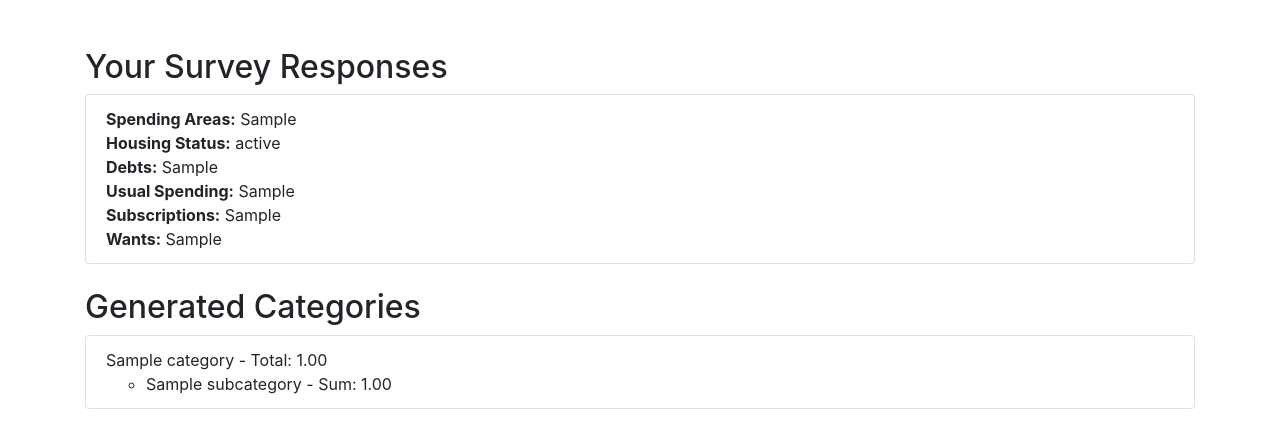
After one commit to AgonAdili/procredit_challenge, a Django app: page /survey/results/ in a window 1280 px wide. The commit adds this page. Shown: the top 448 px of the page. Run offline with Django 5.2, Linux system fonts and the light colour scheme; a user stored in the database is signed in; tables that the repository leaves empty hold one stand-in row (values such as "Sample post"); some libraries are stand-ins or nearby versions.

Commit message:
Survey Added

```diff
--- a/procredit_app/models.py
+++ b/procredit_app/models.py
@@ -1,6 +1,9 @@
 from django.db import models
 from django.contrib.auth.models import User
-
+from django.db.models import Sum
+from django.db.models.signals import post_migrate
+from django.dispatch import receiver
+from datetime import date
 
 class Client(models.Model):
     user = models.OneToOneField(User, on_delete = models.CASCADE)
@@ -18,15 +21,15 @@ class OutcomeCategory(models.Model):
 
 class Income(models.Model):
     user = models.ForeignKey(User, on_delete=models.CASCADE)
-    job_title = models.CharField(max_length=255)
+    job_title = models.CharField(null = True, blank = False, max_length=255)
     amount = models.DecimalField(max_digits=10, decimal_places=2)
-    date = models.DateField()
+    date = models.DateField(default = date.today())
 
 class Outcome(models.Model):
     CATEGORY_CHOICES = [
-        ('rent', 'Rent'),
-        ('car', 'Car'),
-        ('insurance', 'Insurance'),
+        ('bills', 'Bills'),
+        ('needs', 'Needs'),
+        ('wants', 'Wants'),
     ]
     user = models.ForeignKey(User, on_delete = models.CASCADE)
     category = models.CharField(max_length = 50, choices = CATEGORY_CHOICES)
@@ -34,8 +37,8 @@ class Outcome(models.Model):
     date = models.DateField()
 
 
-
 class Survey(models.Model):
+    user = models.ForeignKey(User, on_delete=models.CASCADE)
     spending_areas = models.TextField()
     housing_status = models.CharField(max_length=255)
     debts = models.TextField()
@@ -44,7 +47,56 @@ class Survey(models.Model):
     wants = models.TextField()
     created_at = models.DateTimeField(auto_now_add=True)
 
-#     user = models.ForeignKey(User, on_delete=models.CASCADE)
-#     category = models.ForeignKey(OutcomeCategory, on_delete=models.CASCADE)
-#     amount = models.DecimalField(max_digits=10, decimal_places=2)
-#     date = models.DateField()
+class Category(models.Model):
+    user = models.ForeignKey(User, on_delete=models.CASCADE)
+    name = models.CharField(max_length=100)
+    sum = models.DecimalField(max_digits=10, decimal_places=2, default=0)
+
+    def __str__(self):
+        return self.name
+
+    def update_sum(self):
+        self.sum = self.subcategories.aggregate(total_sum=Sum('sum'))['total_sum'] or 0
+        self.save()
+
+class SubCategory(models.Model):
+    category = models.ForeignKey(Category, related_name='subcategories', on_delete=models.CASCADE)
+    name = models.CharField(max_length=100)
+    sum = models.DecimalField(max_digits=10, decimal_places=2, default=0)
+
+    def __str__(self):
+        return self.name
+
+    def save(self, *args, **kwargs):
+        super().save(*args, **kwargs)
+        self.category.update_sum()
+
+
+from django.db.models.signals import post_migrate
+from django.dispatch import receiver
+from django.contrib.auth.models import User
+
+@receiver(post_migrate)
+def create_default_categories(sender, **kwargs):
+    if sender.name == 'procredit_app':  # Replace 'procredit_app' with the actual name of your app
+        default_user = User.objects.filter(is_superuser=True).first()  # Ensure you have a default user
+
+        if not default_user:
+            raise Exception("No superuser found. Create a superuser to associate default categories.")
+
+        default_categories = {
+            'Bills': [
+                'Medical bills', 'Electricity', 'Gas and Fuel', 'Water', 'Garbage', 'Taxes', 'Insurance',
+            ],
+            'Needs': [
+                'Groceries', 'Transportation', 'Healthcare', 'Clothing', 'Education', 'Savings'
+            ],
+            'Wants': [
+                # Add subcategories as needed
+            ]
+        }
+
+        for category_name, subcategories in default_categories.items():
+            category, created = Category.objects.get_or_create(name=category_name, user=default_user)
+            for subcategory_name in subcategories:
+                SubCategory.objects.get_or_create(category=category, name=subcategory_name)
--- /dev/null
+++ b/procredit_app/templates/category_list.html
@@ -0,0 +1,42 @@
+<!DOCTYPE html>
+<html>
+<head>
+    <title>Survey Results</title>
+    <link rel="stylesheet" href="https://stackpath.bootstrapcdn.com/bootstrap/4.5.2/css/bootstrap.min.css">
+</head>
+<body>
+    <div class="container mt-5">
+        <h2>Your Survey Responses</h2>
+        <ul class="list-group">
+            {% for survey in survey_responses %}
+                <li class="list-group-item">
+                    <strong>Spending Areas:</strong> {{ survey.spending_areas }}<br>
+                    <strong>Housing Status:</strong> {{ survey.housing_status }}<br>
+                    <strong>Debts:</strong> {{ survey.debts }}<br>
+                    <strong>Usual Spending:</strong> {{ survey.usual_spending }}<br>
+                    <strong>Subscriptions:</strong> {{ survey.subscriptions }}<br>
+                    <strong>Wants:</strong> {{ survey.wants }}
+                </li>
+            {% endfor %}
+        </ul>
+
+        <h2 class="mt-4">Generated Categories</h2>
+        <ul class="list-group">
+            {% for category in categories %}
+                <li class="list-group-item">
+                    {{ category.name }} - Total: {{ category.sum }}
+                    <ul>
+                        {% for subcategory in category.subcategories.all %}
+                            <li>{{ subcategory.name }} - Sum: {{ subcategory.sum }}</li>
+                        {% endfor %}
+                    </ul>
+                </li>
+            {% endfor %}
+        </ul>
+    </div>
+
+    <script src="https://code.jquery.com/jquery-3.5.1.slim.min.js"></script>
+    <script src="https://cdn.jsdelivr.net/npm/@popperjs/core@2.5.4/dist/umd/popper.min.js"></script>
+    <script src="https://stackpath.bootstrapcdn.com/bootstrap/4.5.2/js/bootstrap.min.js"></script>
+</body>
+</html>
--- a/procredit_app/templates/login.html
+++ b/procredit_app/templates/login.html
@@ -5,7 +5,7 @@
 </head>
 <body>
     <h2>Login</h2>
-    <form method="post">
+    <form method="post" >
         {% csrf_token %}
         {{ form.as_p }}
         <button type="submit">Login</button>
--- a/procredit_app/urls.py
+++ b/procredit_app/urls.py
@@ -9,5 +9,8 @@ urlpatterns = [
     path('survey/results/', views.survey_results, name='survey_results'),
     path('login/', views.user_login, name = 'login'),
     path('logout/', views.user_logout, name='logout'),
+    path('category/', views.category_list, name='category_list'),
+    path('category/add_category/', views.add_category, name='add_category'),
+    path('category/add_subcategory/', views.add_subcategory, name='add_subcategory'),
     path('', views.dashboard, name = 'dashboard')
 ]
--- a/procredit_app/views.py
+++ b/procredit_app/views.py
@@ -4,11 +4,13 @@ from .forms import *
 from .models import *
 from django.http import JsonResponse
 import json
-
 from django.contrib.auth import login, authenticate, logout
 from django.contrib.auth.decorators import login_required
-from .forms import SignUpForm, IncomeForm, OutcomeForm, LoginForm, OutcomeCategoryForm
-from .models import Client, NonClient, Income, Outcome, OutcomeCategory
+from django.contrib.auth.forms import AuthenticationForm
+from django.views.decorators.csrf import csrf_exempt
+from django.utils.decorators import method_decorator
+
+
 
 def signup(request):
     if request.method == 'POST':
@@ -28,19 +30,20 @@ def signup(request):
 
 def user_login(request):
     if request.method == 'POST':
-        form = LoginForm(request.POST)
+        form = AuthenticationForm(request, data=request.POST)
         if form.is_valid():
             username = form.cleaned_data['username']
             password = form.cleaned_data['password']
             user = authenticate(request, username=username, password=password)
 
             if user is not None:
-                login(request, user)
-                return redirect('dashboard')
+                login(request, user)  # This starts the session for the logged-in user
+                request.session['username'] = username  # Store the username in the session
+                return redirect('/survey/')
             else:
                 form.add_error(None, 'Invalid Username or Password!')
     else:
-        form = LoginForm()
+        form = AuthenticationForm()
     return render(request, 'login.html', {'form': form})
 
 @login_required(login_url = '/login/')
@@ -123,9 +126,89 @@ def survey_view(request):
 
     return render(request, 'survey.html', {'forms': forms})
 
+def submit_survey(request):
+    if request.method == 'POST':
+        spending_areas = request.POST.getlist('spending_areas')
+        housing_status = request.POST.get('housing_status')
+        debts = request.POST.getlist('debts')
+        usual_spending = request.POST.getlist('usual_spending')
+        subscriptions = request.POST.getlist('subscriptions')
+        wants = request.POST.getlist('wants')
+
+        if spending_areas and housing_status and debts and usual_spending and subscriptions and wants:
+            survey = Survey(
+                user=request.user,
+                spending_areas=','.join(spending_areas),
+                housing_status=housing_status,
+                debts=','.join(debts),
+                usual_spending=','.join(usual_spending),
+                subscriptions=','.join(subscriptions),
+                wants=','.join(wants),
+            )
+            survey.save()
+
+            return JsonResponse({'status': 'success'})
+        else:
+            return JsonResponse({'status': 'error', 'message': 'All fields are required.'})
+    else:
+        forms = {
+            'spending_areas_form': SpendingAreasForm(),
+            'housing_status_form': HousingStatusForm(),
+            'debts_form': DebtsForm(),
+            'usual_spending_form': UsualSpendingForm(),
+            'subscriptions_form': SubscriptionsForm(),
+            'wants_form': WantsForm(),
+        }
+        return render(request, 'survey.html', {'forms': forms})
+
+
+
+def link_default_categories_to_user(user):
+    default_categories = {
+        'Bills': [
+            'Medical bills', 'Electricity', 'Gas and Fuel', 'Water', 'Garbage', 'Taxes', 'Insurance',
+        ],
+        'Needs': [
+            'Groceries', 'Transportation', 'Healthcare', 'Clothing', 'Education', 'Savings'
+        ],
+        'Wants': [
+            # Add subcategories as needed
+        ]
+    }
+
+    for category_name, subcategories in default_categories.items():
+        category, created = Category.objects.get_or_create(name=category_name, user=user)
+        for subcategory_name in subcategories:
+            SubCategory.objects.get_or_create(category=category, name=subcategory_name)
+
 def survey_results(request):
-    responses = Survey.objects.all()
-    return render(request, 'survey_results.html', {'responses': responses})
+    survey_responses = Survey.objects.filter(user=request.user)
+    categories = Category.objects.all()  # Fetch all categories that are predefined
+    return render(request, 'category_list.html', {'survey_responses': survey_responses, 'categories': categories})
+
+def category_list(request):
+    categories = Category.objects.all()
+    return render(request, 'category_list.html', {'categories': categories})
+
+def add_category(request):
+    if request.method == 'POST':
+        form = CategoryForm(request.POST)
+        if form.is_valid():
+            form.save()
+            return redirect('category_list')
+    else:
+        form = CategoryForm()
+    return render(request, 'add_category.html', {'form': form})
+
+def add_subcategory(request):
+    if request.method == 'POST':
+        form = SubCategoryForm(request.POST)
+        if form.is_valid():
+            form.save()
+            return redirect('category_list')
+    else:
+        form = SubCategoryForm()
+    return render(request, 'add_subcategory.html', {'form': form})
 
 def user_logout(request):
     logout(request)
```
Also changed, not shown: procredit_app/admin.py (+17 -1 lines), procredit_app/forms.py (+12 -3 lines), procredit_app/templates/add_category.html (added, +15 -0 lines), procredit_app/templates/add_subcategory.html (added, +15 -0 lines), procredit_app/templates/survey.html (+75 -20 lines), procredit_app/templates/survey_results.html (added, +42 -0 lines).
